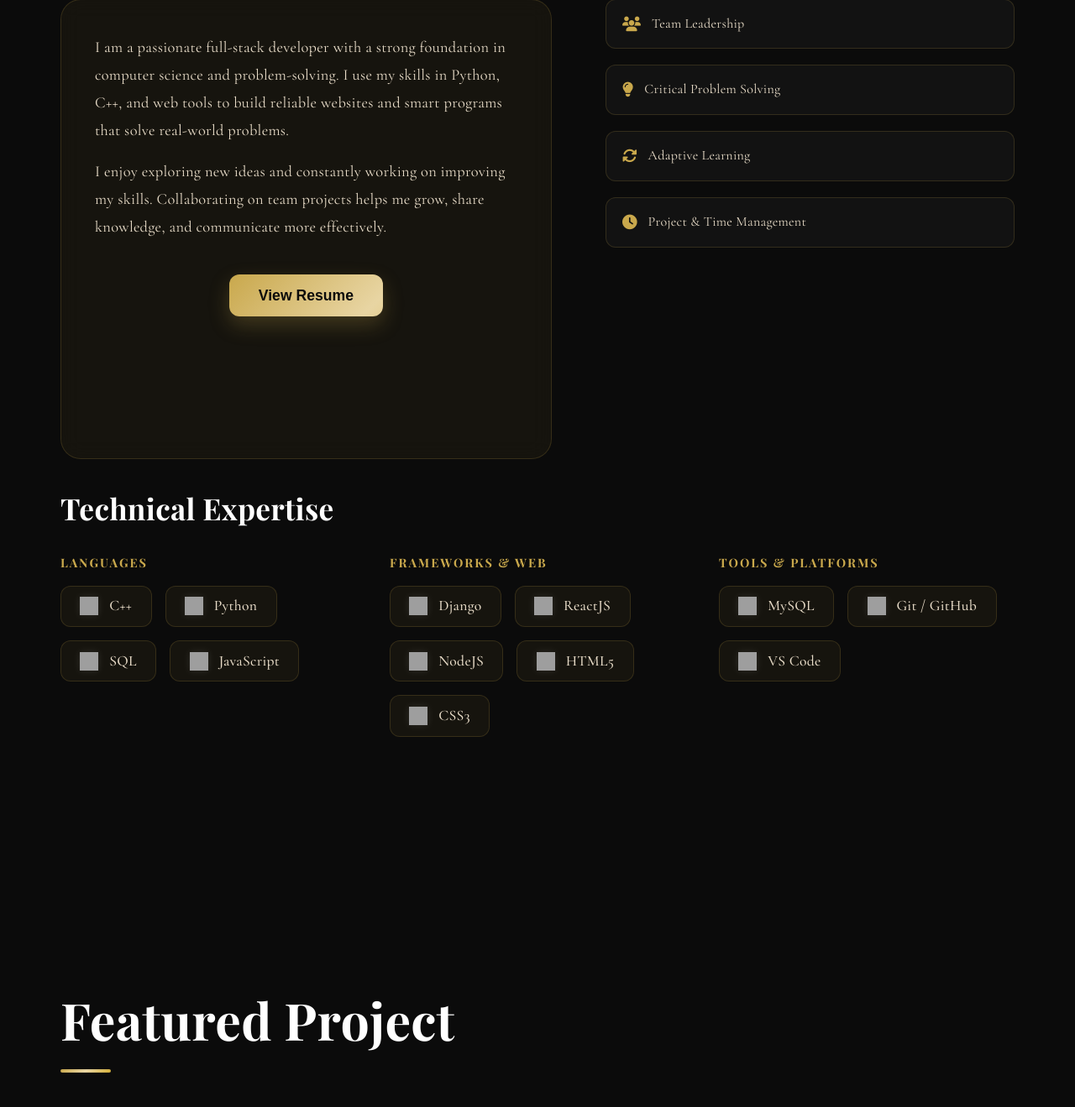
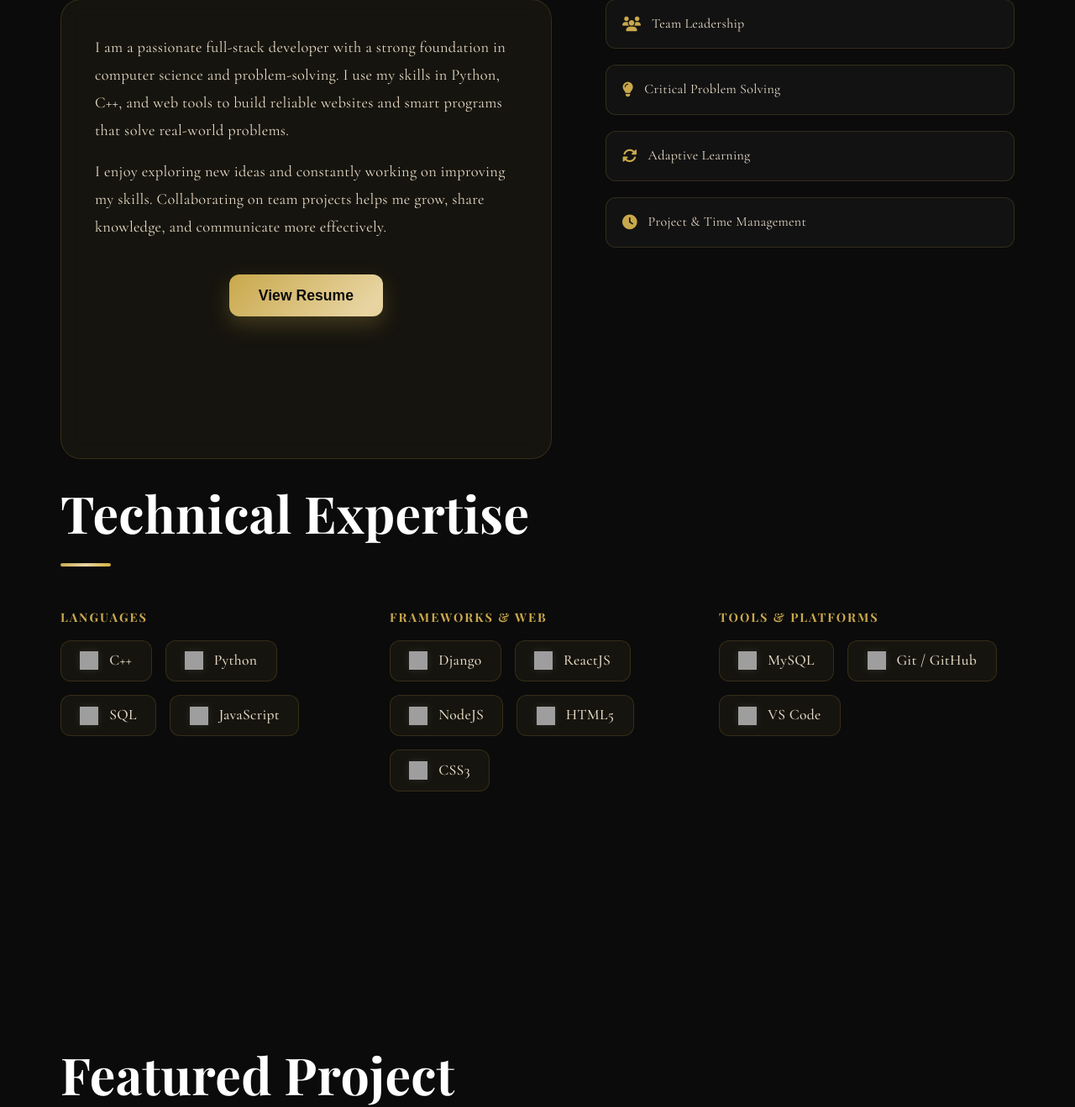
Before and after one commit to radhakrishna52/Portfolio, a Django app: page / in a window 1280 px wide. Shown: the part 1219-2538 px from the top of the page at 84% size. Run offline with Django 5.2, Linux system fonts and the light colour scheme; grey boxes are pictures that could not be loaded.

Commit message:
Standardize Technical Expertise heading and layout

```diff
--- a/templates/index.html
+++ b/templates/index.html
@@ -48,8 +48,8 @@
                 </div>
             </div>
 
-            <div class="technical-expertise-section reveal-fade-up" style="margin-top: 4rem; width: 100%;">
-                <h3 class="subsection-title">Technical Expertise</h3>
+            <div class="technical-expertise-section reveal-fade-up" style="margin-top: 6rem; width: 100%;">
+                <h2 class="section-heading reveal-from-left">Technical Expertise</h2>
                 <div class="skills-grid-wrapper">
                     <div class="skills-category">
                         <h4>Languages</h4>
```
